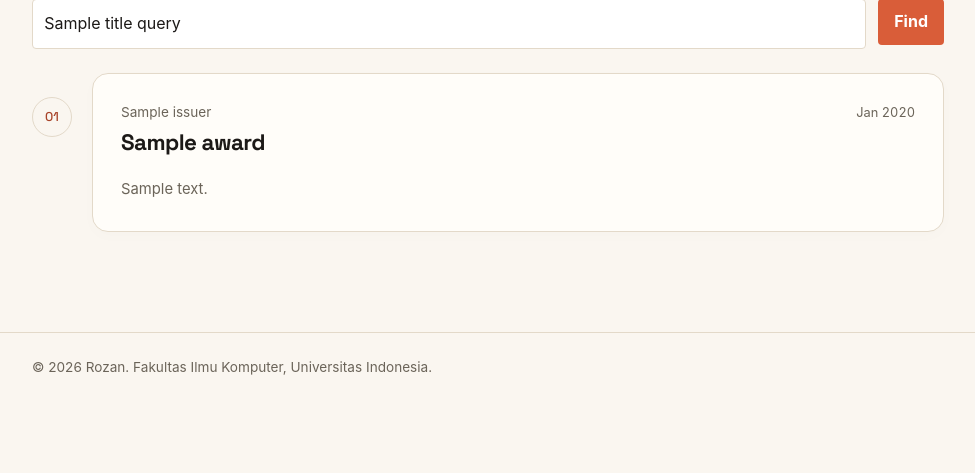
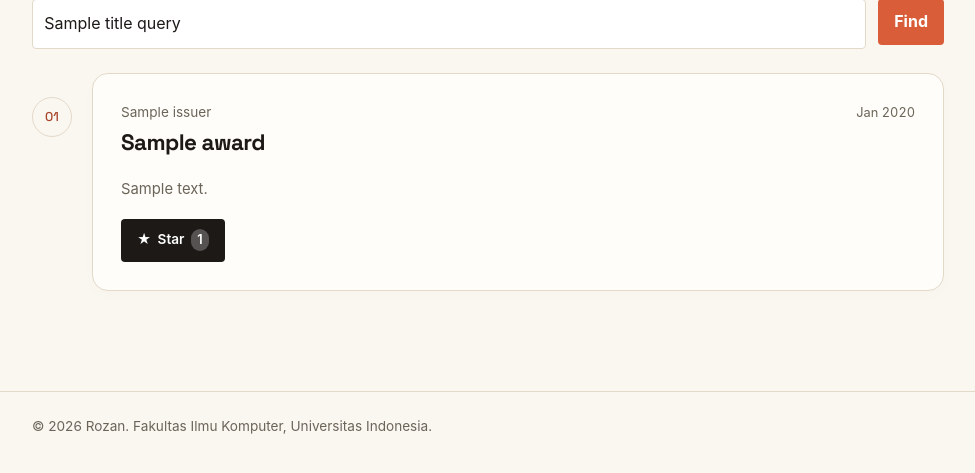
Before and after one commit to rozanlaudzai/myportfolio, a Django app: template main/templates/main/awards.html in a window 1280 px wide. Shown: the part 266-739 px from the top of the page, without its empty margins (152-1127 px from the left). Run offline with Django 5.2, Linux system fonts and the light colour scheme; the template is opened without the code that fills it: most values are stand-ins (such as "Sample title", 1, 10 or a date in 2020).

Commit message:
feat(auth): implement users star awards

```diff
--- a/main/models.py
+++ b/main/models.py
@@ -1,5 +1,6 @@
 from django.db import models
 import uuid
+from django.contrib.auth.models import User
 
 
 class Skill(models.Model):
@@ -56,6 +57,11 @@ class Award(models.Model):
     issuer = models.CharField(max_length=255)
     description = models.TextField()
     awarded_at = models.DateField()
+    starred_by = models.ManyToManyField(
+        User,
+        related_name='starred_award',
+        blank=True,
+    )
 
     class Meta:
         ordering = ['-awarded_at', 'title']
--- a/main/templates/main/awards.html
+++ b/main/templates/main/awards.html
@@ -16,9 +16,7 @@
     <div class="awards-heading">
       <h1 id="awards-title">Awards</h1>
       {% if user.is_superuser %}
-      <a href="{% url 'main:create_award' %}" class="button">
-        Add Award
-      </a>
+      <a href="{% url 'main:create_award' %}" class="button"> Add Award </a>
       {% endif %}
     </div>
 
@@ -62,12 +60,18 @@
           </div>
           <p class="award-description">{{ award.description|linebreaksbr }}</p>
           <div class="award-card-actions">
-            {% if user.is_superuser %}
             <div class="award-actions">
-              <a href="{% url 'main:edit_award' award.id %}" class="button button-secondary" aria-label="Edit {{ award.title }}">Edit</a>
+              {% if user.is_superuser %}
+              <a
+                href="{% url 'main:edit_award' award.id %}"
+                class="button button-secondary"
+                aria-label="Edit {{ award.title }}"
+                >Edit</a
+              >
               {% include 'main/components/award-delete-modal.html' with award=award %}
+              {% endif %}
+              {% include 'main/components/award-star.html' with award=award %}
             </div>
-            {% endif %}
           </div>
         </article>
       </li>
--- /dev/null
+++ b/main/templates/main/components/award-star.html
@@ -0,0 +1,16 @@
+<form
+  method="post"
+  action="{% url 'main:toggle_star' award.id %}"
+  class="star-form"
+>
+  {% csrf_token %}
+  <button
+    type="submit"
+    class="button button-star{% if user in award.starred_by.all %} is-starred{% endif %}"
+    title="{% if award.starred_by.all %}Starred by {{ award.starred_by.all|join:', ' }}{% else %}Be the first to star this award{% endif %}"
+  >
+    <span aria-hidden="true">★</span>
+    {% if user in award.starred_by.all %}Unstar{% else %}Star{% endif %}
+    <span class="star-count">{{ award.starred_by.count }}</span>
+  </button>
+</form>
--- a/main/urls.py
+++ b/main/urls.py
@@ -6,18 +6,22 @@ app_name = 'main'
 urlpatterns = [
     path('', views.index, name='index'),
 
+    # experience
     path('experience/', views.show_experience, name='show_experience'),
     path('api/experience', views.get_experience_json, name='get_experience_json'),
     path('experience/add/', views.create_experience, name='create_experience'),
     path('experience/<uuid:experience_id>/edit/', views.edit_experience, name='edit_experience'),
     path('experience/<uuid:experience_id>/delete/', views.delete_experience, name='delete_experience'),
 
+    # award
     path('awards/', views.show_awards, name='show_awards'),
     path('api/awards', views.get_awards_json, name='get_awards_json'),
     path('awards/add/', views.create_award, name='create_award'),
     path('awards/<uuid:award_id>/edit/', views.edit_award, name='edit_award'),
     path('awards/<uuid:award_id>/delete/', views.delete_award, name='delete_award'),
+    path('awards/<uuid:award_id>/star/', views.toggle_star, name='toggle_star'),
 
+    # auth
     path('register/', views.register, name='register'),
     path('login/', views.login_user, name='login'),
     path('logout/', views.logout_user, name='logout'),
--- a/static/css/main/awards.css
+++ b/static/css/main/awards.css
@@ -394,4 +394,27 @@
     text-align: center;
   }
 }
+
+.star-form {
+  display: inline;
+}
+
+.button-star {
+  display: inline-flex;
+  align-items: center;
+  gap: 0.4rem;
+  background: var(--ink);
+}
+
+.button-star.is-starred {
+  background: var(--accent);
+}
+
+.star-count {
+  padding: 0.05rem 0.4rem;
+  border-radius: 999px;
+  background: rgba(255, 255, 255, 0.25);
+  font-size: 0.8rem;
+}
+
 /* Award CRUD End */
```
Also changed, not shown: main/views.py (+36 -11 lines), main/migrations/0008_award_starred_by.py (added).
